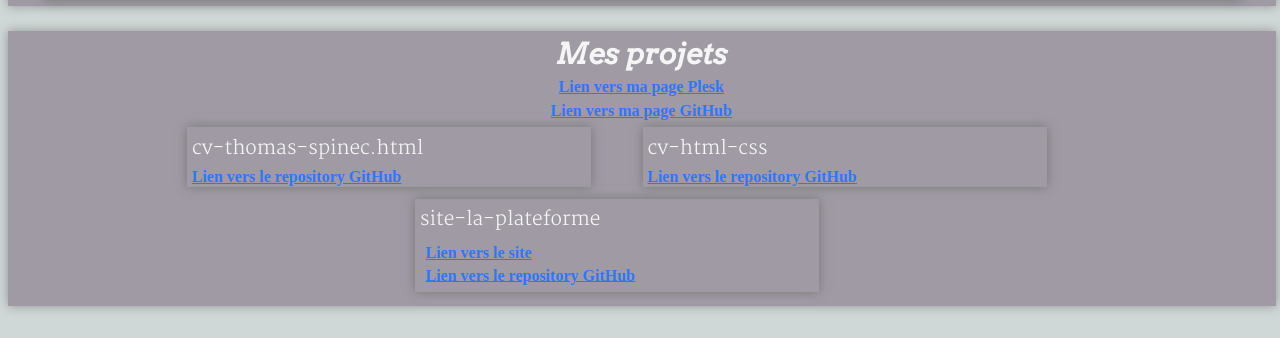
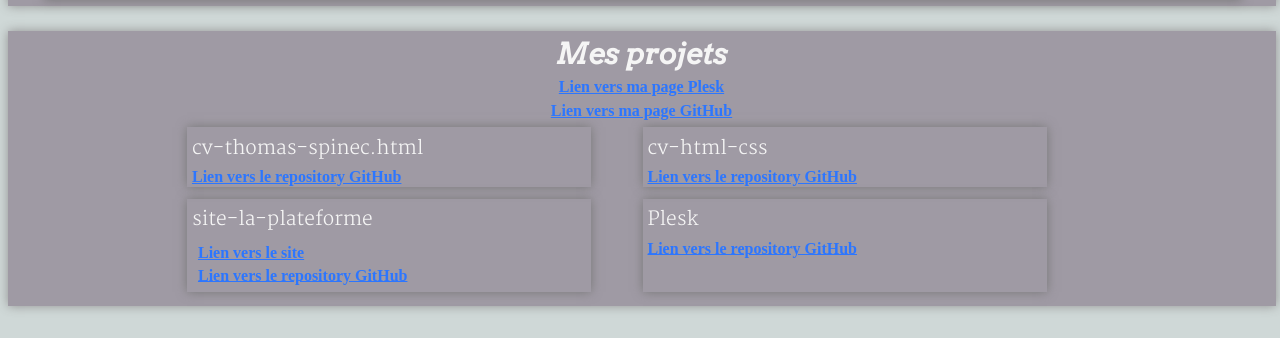
Before and after one commit to thomas-spinec/cv-html-css, a plain HTML site: page index.html in a window 1280 px wide. Shown: the part 3592-3930 px from the top of the page. Drawn offline with Linux system fonts and the light colour scheme.

Commit message:
ajout du lien vers le repo plesk

```diff
--- a/index.html
+++ b/index.html
@@ -272,5 +272,9 @@
                     <li><a href="https://github.com/thomas-spinec/site-la-plateforme">Lien vers le repository GitHub</a></li>
                 </ul>
             </div>
+            <div class="projets">
+                <p>Plesk</p>
+                <a href="https://github.com/thomas-spinec/plesk">Lien vers le repository GitHub</a>
+            </div>
         </div>
     </section>
```
